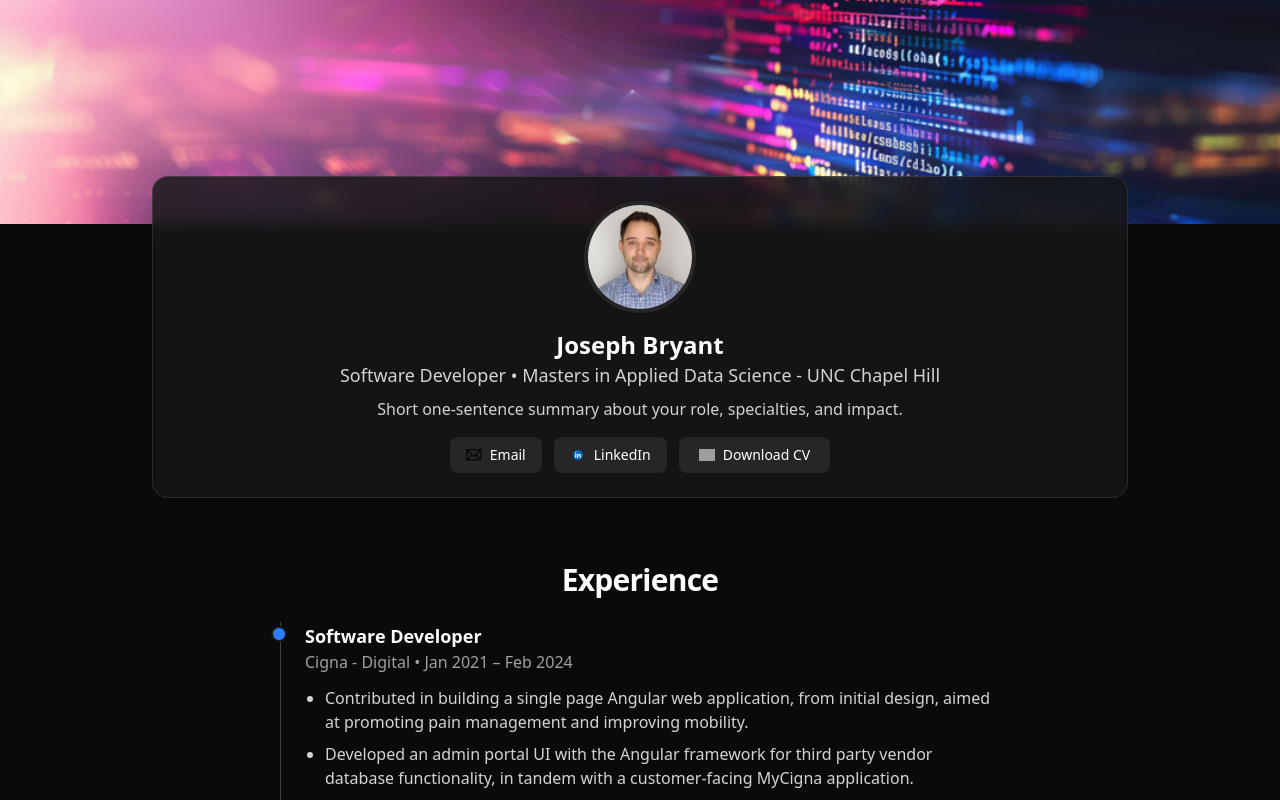
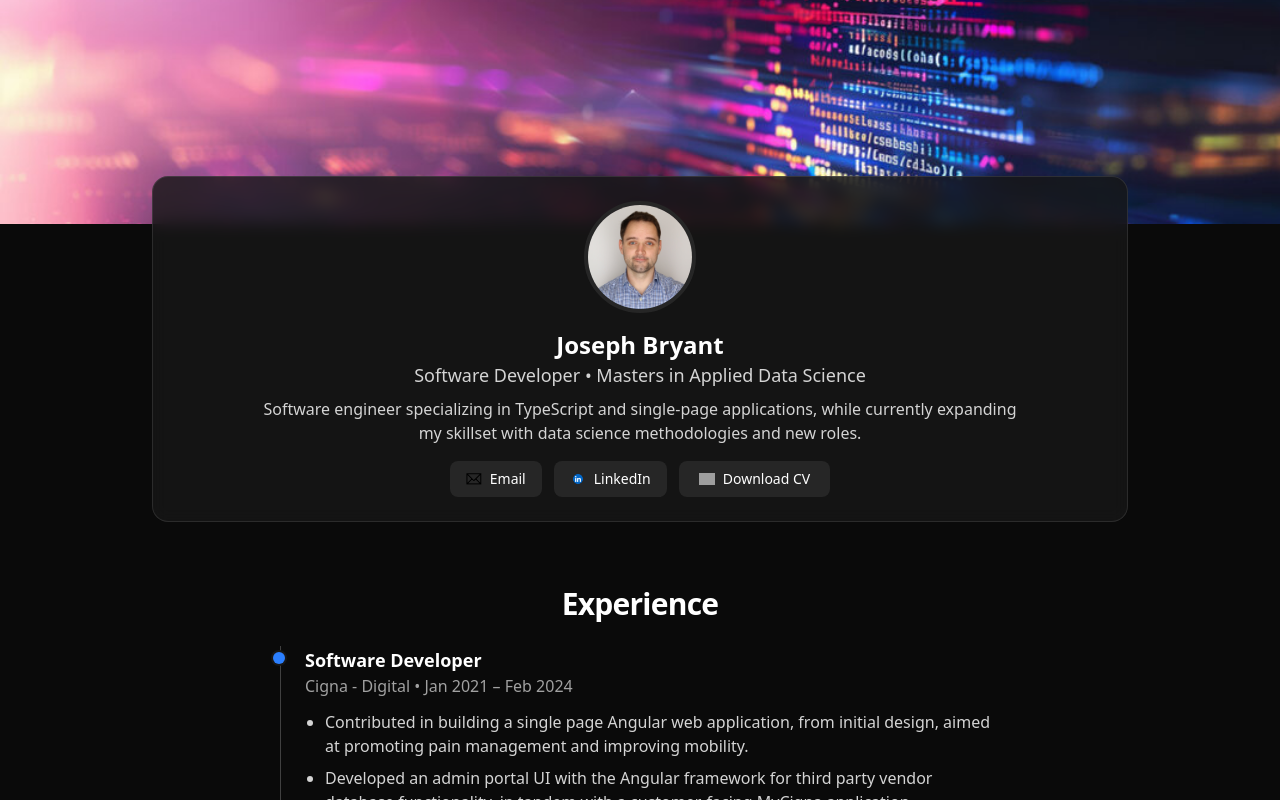
Before and after one commit to joe-bryant8/website-project, a React (Vite) app: page / in a window 1280 px wide. Shown: the top 800 px of the page. Built offline with nearby package versions, Linux system fonts and the light colour scheme; grey boxes are pictures that could not be loaded.

Commit message:
chore: update hero content

```diff
--- a/src/data/siteData.js
+++ b/src/data/siteData.js
@@ -1,11 +1,12 @@
 export const profile = {
   name: "Joseph Bryant",
   title: "Software Developer",
-  company: "Masters in Applied Data Science - UNC Chapel Hill",
+  company: "Masters in Applied Data Science",
   location: "City, State",
-  blurb: "Short one-sentence summary about your role, specialties, and impact.",
-  photo: "/headshot.jpg", // put a headshot in /public
-  resumeUrl: "/resume.pdf", // put your PDF in /public
+  blurb:
+    "Software engineer specializing in TypeScript and single-page applications, while currently expanding my skillset with data science methodologies and new roles.",
+  photo: "/headshot.jpg",
+  resumeUrl: "/resume.pdf",
   links: [
     { label: "Email", href: "mailto:joe.a.bryant8@gmail.com", icon: "mail" },
     {
@@ -13,10 +14,8 @@ export const profile = {
       href: "https://www.linkedin.com/in/joseph-a-bryant/",
       icon: "linkedin",
     },
-    // { label: "GitHub", href: "https://github.com/yourhandle", icon: "github" },
-    // add more if you want: { label: "X", href: "...", icon: "x" }
   ],
-  bannerUrl: "/header.jpg", // optional hero banner
+  bannerUrl: "/header.jpg",
 };
 
 export const experience = [
```
